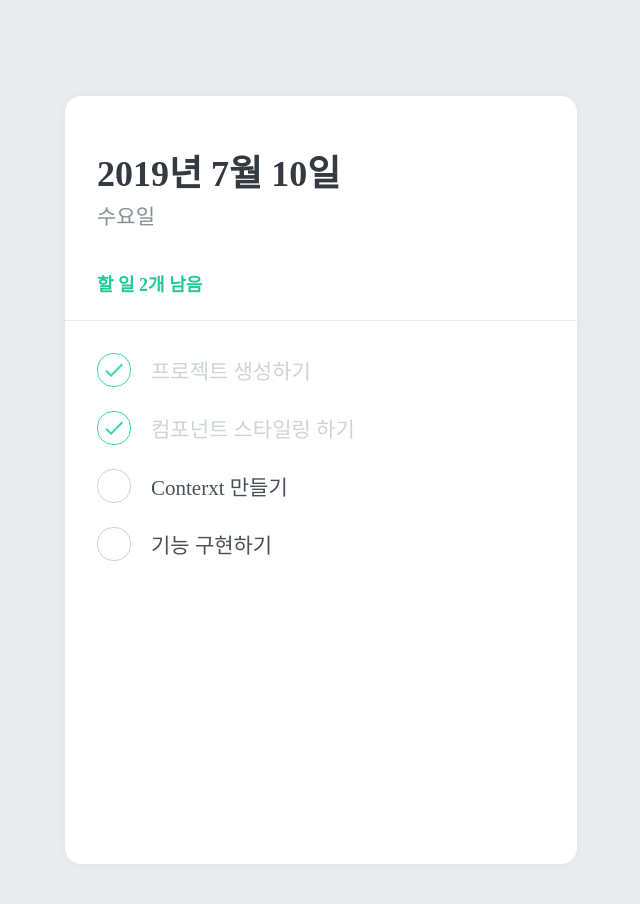
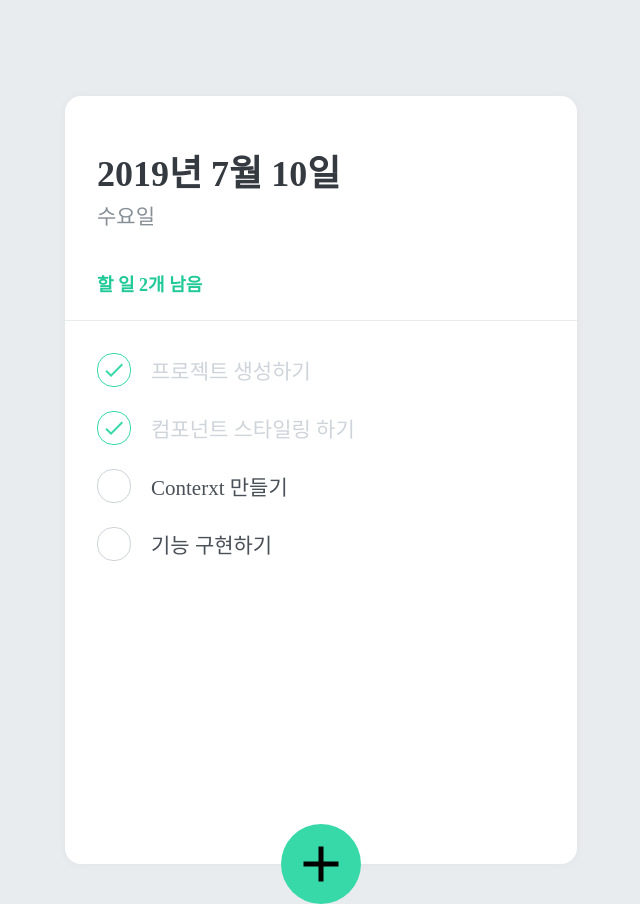
Before and after one commit to Doosies/stdreact, a React (Create React App) app in the folder front/: page / in a window 1280 px wide. Shown: the whole page, without its empty margins (319-959 px from the left). Built offline with nearby package versions, Linux system fonts and the light colour scheme.

Commit message:
TodoCreate추가

```diff
--- a/front/src/TodoList/App.tsx
+++ b/front/src/TodoList/App.tsx
@@ -1,5 +1,6 @@
 import React from 'react';
 import { createGlobalStyle } from 'styled-components';
+import TodoCreate from './TodoCreate';
 import TodoHead from './TodoHead';
 import TodoList from './TodoList';
 import TodoTemplate from './TodoTemplate';
@@ -17,6 +18,7 @@
       <TodoTemplate>
         <TodoHead />
         <TodoList />
+        <TodoCreate />
       </TodoTemplate>
     </>
   );
--- a/front/src/TodoList/TodoCreate.tsx
+++ b/front/src/TodoList/TodoCreate.tsx
@@ -1,19 +1,90 @@
 import React, {useState} from 'react';
-import styled from 'styled-components';
+import styled, { css } from 'styled-components';
 import { MdAdd } from 'react-icons/md';
 
-interface TodoCreateProps {
+const CircleButton = styled.button<{open:boolean}>`
+     background: #38d9a9;
+     &:hover {
+         background: #63e6be;
+     }
+     &:active {
+         background: #20c997;
+     }
+     z-index: 5;
+     cursor: pointer;
+     width: 80px;
+     height: 80px;
+     display: block;
+     align-items: center;
+     justify-content: center;
+     font-size: 60px;
+     position: absolute;
+     left: 50%;
+     bottom: 0px;
+     transform: translate(-50%, 50%);
+     color: wthite;
+     border-radius: 50%;
+     border: none;
+     display: flex;
+     align-items: center;
+     justify-content: center;
 
-}
+     transition: 0.125s all ease-in;
+     ${({open}) => open && css `
+         background: #ff6b6b;
+         &:hover {
+             background: #ff8787;
+         }
+         &:active {
+             background: #fa5252;
+         }
+         transform: translate(-50%, 50%) rotate(45deg);
+     `}
+`;
+const InsertFormPositioner = styled.div`
+    width: 100%;
+    bottom: 0;
+    left: 0;
+    position: absolute;
+`;
+const InsertForm = styled.div`
+    background: #f8f9fa;
+    padding-left: 32px;
+    padding-top: 32px;
+    padding-right: 32px;
+    padding-bottom: 72px;
 
-const TodoCreateBlock = styled.div`
+    border-bottom-left-radius: 16xp;
+    border-bottom-right-radius: 16px;
+    border-top: 1px solid #e9ecef;
+`;
+const Input = styled.input`
+    padding: 12px;
+    border-radius: 4px;
+    border: 1px solid #dee2e6;
+    width: 100%;
+    outline: none;
+    font-size: 18px;
+    box-sizing: border-box;
+`;
+const TodoCreate = () => {
+    const [open, setOpen] = useState(false);
+    const handleToggle = () => setOpen(!open);
 
-`
-const TodoCreate = () => {
     return (
-        <TodoCreateBlock>
+        <>
+            {open && (
+                <InsertFormPositioner>
+                    <InsertForm>
+                        <Input placeholder="할 일을 입력 후, Enter를 누르세요" autoFocus/>
+                    </InsertForm>
+                </InsertFormPositioner>
 
-        </TodoCreateBlock>
+            )}
+            <CircleButton onClick={handleToggle} open={open}>
+                <MdAdd/>
+            </CircleButton>
+        </>
     );
 }
 
```
